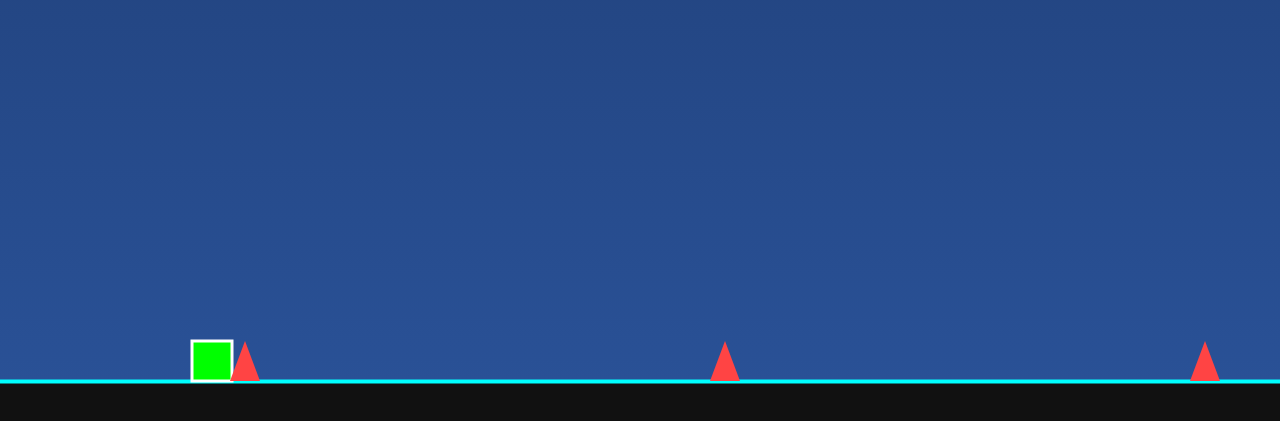
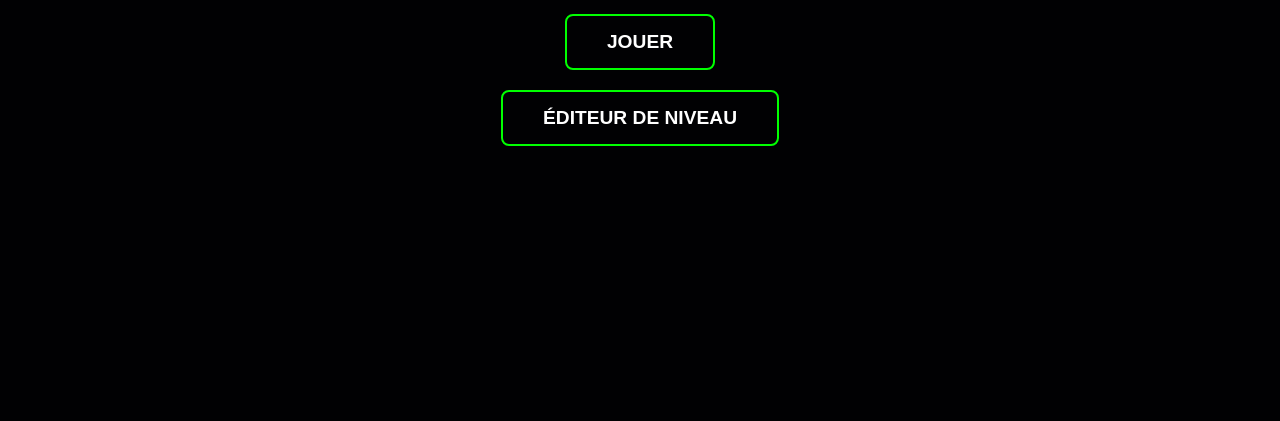
Before and after one commit to stormghoste7-cloud/Rastube, a plain HTML site: page index.html in a window 1280 px wide. Shown: the part 379-800 px from the top of the page. Drawn offline with Linux system fonts and the light colour scheme.

Commit message:
Update index.html

```diff
--- a/index.html
+++ b/index.html
@@ -3,40 +3,67 @@
 <head>
     <meta charset="UTF-8">
     <meta name="viewport" content="width=device-width, initial-scale=1.0, maximum-scale=1.0, user-scalable=no">
-    <title>GD Mobile Edition</title>
+    <title>Geometry Dash Deluxe</title>
     <style>
-        body {
-            margin: 0;
-            background-color: #000;
-            overflow: hidden;
-            touch-action: none; /* Empêche le zoom/scroll accidentel */
-            font-family: 'Segoe UI', sans-serif;
+        :root { --main-color: #00ff00; --bg-color: #0a0a1a; }
+        body { margin: 0; background: var(--bg-color); color: white; font-family: 'Segoe UI', sans-serif; overflow: hidden; touch-action: none; }
+        canvas { display: block; filter: drop-shadow(0 0 5px rgba(0, 255, 255, 0.3)); }
+
+        .overlay { position: absolute; inset: 0; display: flex; flex-direction: column; align-items: center; justify-content: center; background: rgba(0,0,0,0.85); backdrop-filter: blur(5px); z-index: 10; }
+        .hidden { display: none !important; }
+
+        h1 { font-size: 3rem; text-shadow: 0 0 20px var(--main-color); margin-bottom: 20px; }
+        button {
+            padding: 15px 40px; margin: 10px; font-size: 1.2rem; cursor: pointer;
+            background: transparent; border: 2px solid var(--main-color); color: white;
+            border-radius: 8px; transition: 0.3s; text-transform: uppercase; font-weight: bold;
         }
-        canvas {
-            display: block;
-            background: linear-gradient(#1e3c72, #2a5298);
-        }
-        #ui {
-            position: absolute;
-            top: 10px;
-            left: 10px;
-            color: white;
-            font-size: 20px;
-            pointer-events: none;
-        }
+        button:hover { background: var(--main-color); box-shadow: 0 0 20px var(--main-color); color: black; }
+
+        .difficulty-btns { display: flex; gap: 10px; }
+        #editor-ui { position: absolute; bottom: 20px; left: 20px; z-index: 5; }
     </style>
 </head>
 <body>
 
-    <div id="ui">Score: <span id="score">0</span></div>
+    <div id="main-menu" class="overlay">
+        <h1>GEOMETRY DASH</h1>
+        <button onclick="showDifficulty()">JOUER</button>
+        <button onclick="startEditor()">ÉDITEUR DE NIVEAU</button>
+    </div>
+
+    <div id="difficulty-menu" class="overlay hidden">
+        <h1>DIFFICULTÉ</h1>
+        <div class="difficulty-btns">
+            <button onclick="startGame(4, 120)">FACILE</button>
+            <button onclick="startGame(7, 80)">NORMAL</button>
+            <button onclick="startGame(10, 50)">DÉMON</button>
+        </div>
+        <button onclick="backToMain()" style="border-color: #ff4444; font-size: 0.8rem;">RETOUR</button>
+    </div>
+
+    <div id="editor-ui" class="hidden">
+        <button onclick="saveAndPlay()">JOUER MON NIVEAU</button>
+        <button onclick="backToMain()">QUITTER</button>
+        <p>Tape sur le sol pour placer un pique !</p>
+    </div>
+
     <canvas id="game"></canvas>
 
 <script>
     const canvas = document.getElementById('game');
     const ctx = canvas.getContext('2d');
-    const scoreEl = document.getElementById('score');
 
-    // Adaptation mobile
+    let state = 'MENU'; // MENU, PLAYING, EDITOR
+    let gameSpeed = 6;
+    let spawnRate = 80;
+    let score = 0;
+    let obstacles = [];
+    let particles = [];
+    let customLevel = [];
+
+    const player = { x: 100, y: 0, size: 40, dy: 0, gravity: 0.7, jumpForce: 13, grounded: false, angle: 0 };
+
     function resize() {
         canvas.width = window.innerWidth;
         canvas.height = window.innerHeight;
@@ -44,127 +71,169 @@
     window.addEventListener('resize', resize);
     resize();
 
-    let score = 0;
-    let gameOver = false;
-    const groundHeight = 40;
+    // --- LOGIQUE MENU ---
+    function showDifficulty() { document.getElementById('main-menu').classList.add('hidden'); document.getElementById('difficulty-menu').classList.remove('hidden'); }
+    function backToMain() { location.reload(); }
 
-    const player = {
-        x: canvas.width * 0.15,
-        y: 0,
-        size: 40,
-        dy: 0,
-        jumpForce: 13,
-        gravity: 0.7,
-        grounded: false,
-        angle: 0
-    };
-
-    const obstacles = [];
-    let frame = 0;
-
-    function jump() {
-        if (player.grounded) {
-            player.dy = -player.jumpForce;
-            player.grounded = false;
-        }
-        if (gameOver) location.reload();
+    function startGame(speed, rate, level = []) {
+        gameSpeed = speed;
+        spawnRate = rate;
+        state = 'PLAYING';
+        document.getElementById('difficulty-menu').classList.add('hidden');
+        document.getElementById('editor-ui').classList.add('hidden');
+        if(level.length > 0) obstacles = [...level];
+        animate();
     }
 
-    // Événements Tactiles et Clavier
-    window.addEventListener('touchstart', (e) => {
-        e.preventDefault();
-        jump();
-    }, { passive: false });
+    function startEditor() {
+        state = 'EDITOR';
+        document.getElementById('main-menu').classList.add('hidden');
+        document.getElementById('editor-ui').classList.remove('hidden');
+        animate();
+    }
 
-    window.addEventListener('mousedown', jump);
-    window.addEventListener('keydown', (e) => { if(e.code === "Space") jump(); });
+    // --- SYSTÈME DE PARTICULES ---
+    function createParticles(x, y) {
+        for(let i=0; i<5; i++) {
+            particles.push({ x, y, dx: Math.random()*2-1, dy: Math.random()*2-1, life: 1, size: Math.random()*5 });
+        }
+    }
 
-    function update() {
-        if (gameOver) return;
-        frame++;
+    // --- BOUCLE DE JEU ---
+    function animate() {
+        if (state === 'MENU') return;
+        ctx.clearRect(0, 0, canvas.width, canvas.height);
+        const floorY = canvas.height - 60;
 
-        // Physique
+        // Dessin du Sol
+        ctx.fillStyle = "#111";
+        ctx.fillRect(0, floorY, canvas.width, 60);
+        ctx.strokeStyle = "#00ffff";
+        ctx.strokeRect(0, floorY, canvas.width, 2);
+
+        if (state === 'PLAYING') {
+            updatePlayer(floorY);
+            updateObstacles(floorY);
+            drawScore();
+        } else if (state === 'EDITOR') {
+            drawEditorLevel(floorY);
+        }
+
+        drawParticles();
+        drawPlayer();
+        requestAnimationFrame(animate);
+    }
+
+    function updatePlayer(floorY) {
         player.dy += player.gravity;
         player.y += player.dy;
 
-        // Sol
-        const floorY = canvas.height - groundHeight;
         if (player.y + player.size > floorY) {
             player.y = floorY - player.size;
             player.dy = 0;
             player.grounded = true;
+            if (Math.abs(player.dy) < 1) createParticles(player.x, floorY);
         }
 
-        // Obstacles (Plus espacés sur mobile pour la jouabilité)
-        if (frame % 80 === 0) {
-            obstacles.push({
-                x: canvas.width,
-                y: floorY - 40,
-                w: 30,
-                h: 40
-            });
+        if (!player.grounded) player.angle += 0.15;
+        else player.angle = Math.round(player.angle / (Math.PI/2)) * (Math.PI/2);
+    }
+
+    function updateObstacles(floorY) {
+        if (customLevel.length === 0 && Math.floor(Date.now()/20) % spawnRate === 0) {
+            obstacles.push({ x: canvas.width, y: floorY - 40, w: 30, h: 40 });
         }
 
         for (let i = obstacles.length - 1; i >= 0; i--) {
-            obstacles[i].x -= 6; // Vitesse
+            obstacles[i].x -= gameSpeed;
+
+            // Draw Spike
+            ctx.fillStyle = "#ff4444";
+            ctx.shadowBlur = 15; ctx.shadowColor = "red";
+            ctx.beginPath();
+            ctx.moveTo(obstacles[i].x, floorY);
+            ctx.lineTo(obstacles[i].x + obstacles[i].w/2, floorY - obstacles[i].h);
+            ctx.lineTo(obstacles[i].x + obstacles[i].w, floorY);
+            ctx.fill();
+            ctx.shadowBlur = 0;
 
             // Collision
-            if (
-                player.x < obstacles[i].x + obstacles[i].w &&
-                player.x + player.size > obstacles[i].x &&
-                player.y < obstacles[i].y + obstacles[i].h &&
-                player.y + player.size > obstacles[i].y
-            ) {
-                gameOver = true;
-                setTimeout(() => location.reload(), 1000);
+            if (player.x < obstacles[i].x + obstacles[i].w && player.x + player.size > obstacles[i].x &&
+                player.y + player.size > floorY - obstacles[i].h) {
+                state = 'MENU';
+                alert("BOUM ! Score: " + score);
+                location.reload();
             }
 
             if (obstacles[i].x + obstacles[i].w < 0) {
                 obstacles.splice(i, 1);
                 score++;
-                scoreEl.innerText = score;
             }
         }
-
-        draw();
-        requestAnimationFrame(update);
     }
 
-    function draw() {
-        ctx.clearRect(0, 0, canvas.width, canvas.height);
-
-        // Sol stylisé
-        ctx.fillStyle = "#111";
-        ctx.fillRect(0, canvas.height - groundHeight, canvas.width, groundHeight);
-        ctx.strokeStyle = "#00ffff";
-        ctx.lineWidth = 3;
-        ctx.strokeRect(0, canvas.height - groundHeight, canvas.width, 1);
-
-        // Joueur
+    function drawPlayer() {
         ctx.save();
         ctx.translate(player.x + player.size/2, player.y + player.size/2);
-        if (!player.grounded) player.angle += 0.15;
-        else player.angle = 0;
         ctx.rotate(player.angle);
-
+        ctx.shadowBlur = 15; ctx.shadowColor = "#00ff00";
         ctx.fillStyle = "#00ff00";
         ctx.fillRect(-player.size/2, -player.size/2, player.size, player.size);
         ctx.strokeStyle = "white";
+        ctx.lineWidth = 3;
         ctx.strokeRect(-player.size/2, -player.size/2, player.size, player.size);
         ctx.restore();
+        ctx.shadowBlur = 0;
+    }
 
-        // Obstacles (Piques triangulaires)
-        ctx.fillStyle = "#ff4444";
-        obstacles.forEach(ob => {
+    function drawParticles() {
+        particles.forEach((p, i) => {
+            p.x += p.dx; p.y += p.dy; p.life -= 0.02;
+            ctx.fillStyle = `rgba(0, 255, 255, ${p.life})`;
+            ctx.fillRect(p.x, p.y, p.size, p.size);
+            if(p.life <= 0) particles.splice(i, 1);
+        });
+    }
+
+    function drawScore() {
+        ctx.fillStyle = "white";
+        ctx.font = "bold 24px Arial";
+        ctx.fillText("SCORE: " + score, 20, 40);
+    }
+
+    // --- FONCTIONS ÉDITEUR ---
+    function drawEditorLevel(floorY) {
+        customLevel.forEach(ob => {
+            ctx.fillStyle = "rgba(255, 255, 255, 0.5)";
             ctx.beginPath();
-            ctx.moveTo(ob.x, ob.y + ob.h);
-            ctx.lineTo(ob.x + ob.w / 2, ob.y);
-            ctx.lineTo(ob.x + ob.w, ob.y + ob.h);
+            ctx.moveTo(ob.x, floorY);
+            ctx.lineTo(ob.x + 15, floorY - 40);
+            ctx.lineTo(ob.x + 30, floorY);
             ctx.fill();
         });
     }
 
-    update();
+    function saveAndPlay() {
+        obstacles = customLevel.map(ob => ({...ob, w: 30, h: 40}));
+        startGame(7, 9999); // On désactive le spawn auto
+    }
+
+    // --- INPUTS ---
+    function handleInput(e) {
+        if (state === 'PLAYING' && player.grounded) {
+            player.dy = -player.jumpForce;
+            player.grounded = false;
+        } else if (state === 'EDITOR') {
+            const rect = canvas.getBoundingClientRect();
+            const x = (e.clientX || e.touches[0].clientX) - rect.left;
+            customLevel.push({ x: x, y: canvas.height - 100 });
+        }
+    }
+
+    window.addEventListener('touchstart', (e) => { e.preventDefault(); handleInput(e); }, {passive: false});
+    window.addEventListener('mousedown', handleInput);
+    window.addEventListener('keydown', (e) => { if(e.code === "Space") handleInput(e); });
+
 </script>
 </body>
 </html>
```
